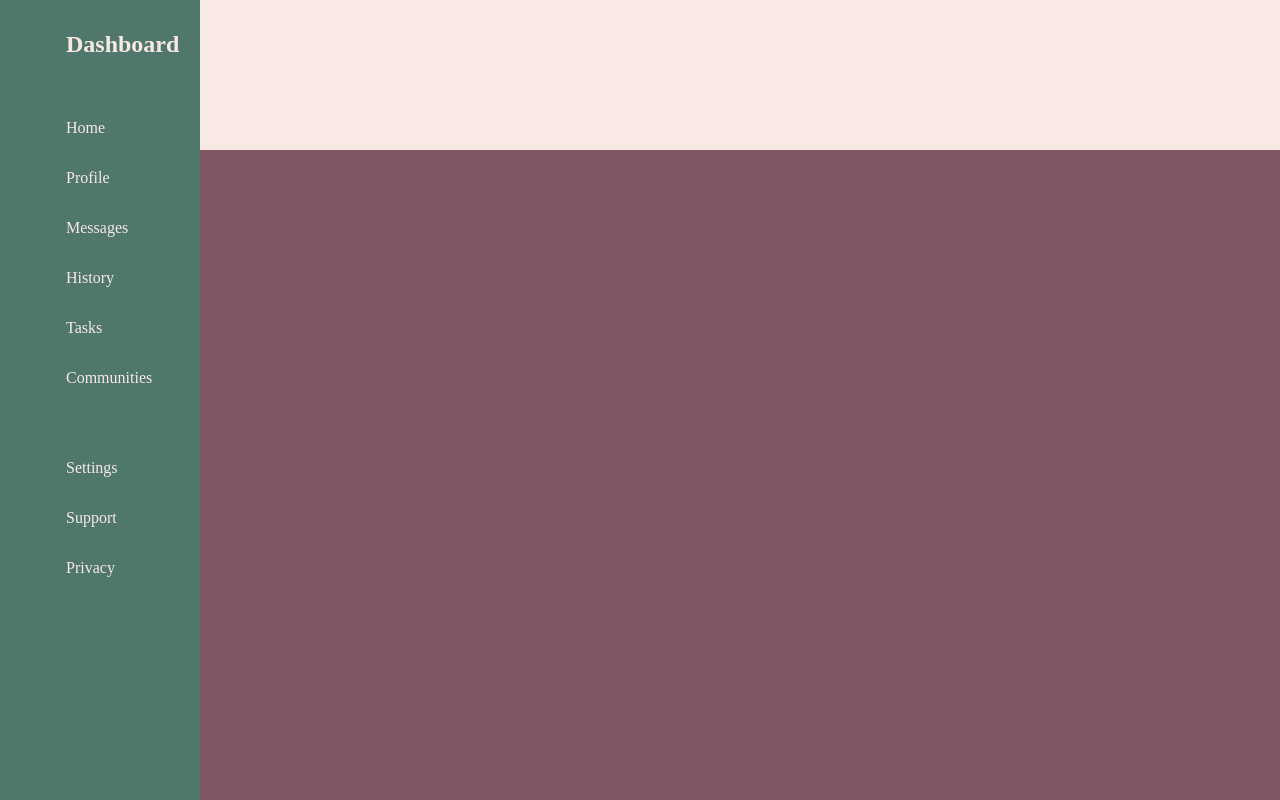
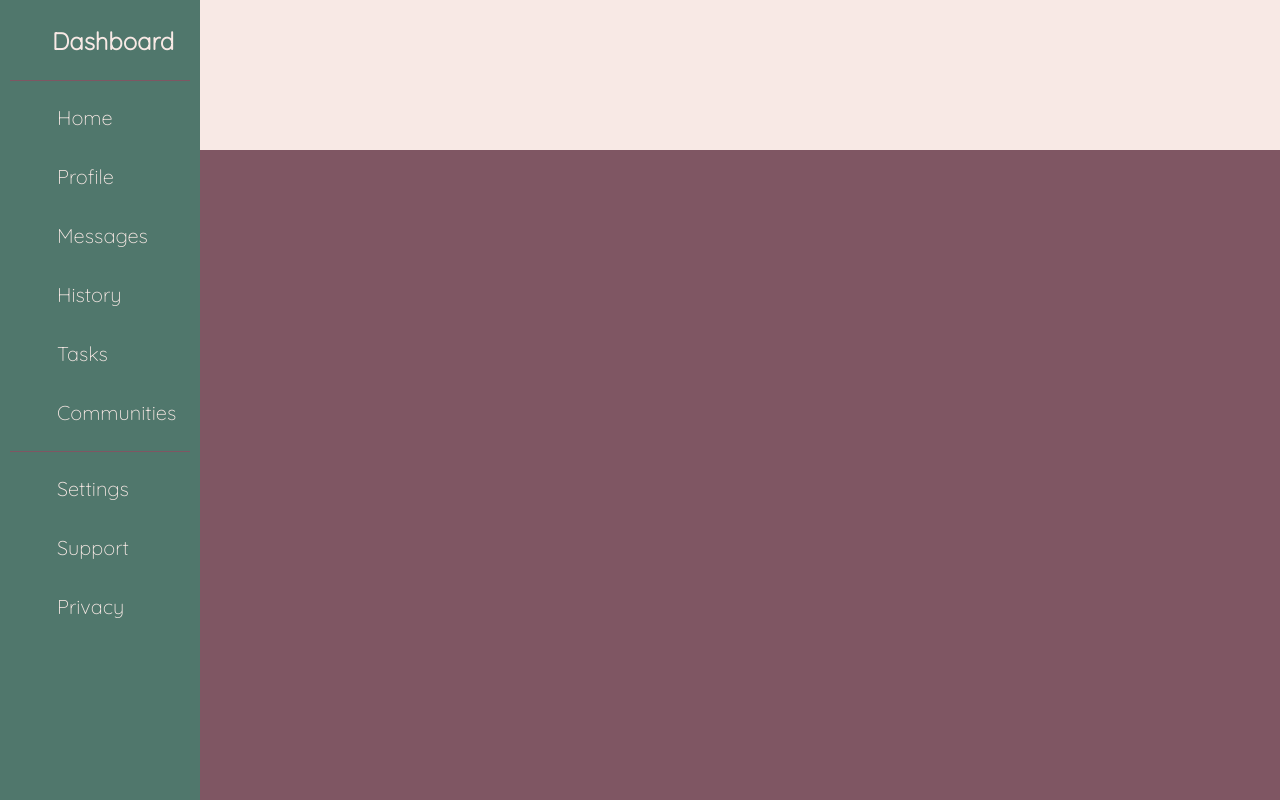
Before and after one commit to Sigolletes/admin_dashboard, a plain HTML site: page index.html in a window 1280 px wide. Drawn offline with Linux system fonts and the light colour scheme.

Commit message:
Do the sidebar

```diff
--- a/index.html
+++ b/index.html
@@ -9,63 +9,71 @@
 
     <link href="https://css.gg/css?=|box|bulb|clipboard|comment|community|home|lock|options|profile|time" rel="stylesheet">
 
+    <link rel="preconnect" href="https://fonts.googleapis.com">
+<link rel="preconnect" href="https://fonts.gstatic.com" crossorigin>
+<link href="https://fonts.googleapis.com/css2?family=Quicksand:wght@300&display=swap" rel="stylesheet">
+
     <title>Admin Dashboard</title>
 </head>
 
 <body>
 
     <section id="sidebar">
-        <div class="icon">
-            <i class="gg-box"></i>
+        <div id="dashboard" class="icon">
+            <div class="iconDiv"><i class="gg-box"></i></div>
             <h1>Dashboard</h1>
         </div>
 
         <nav id="nav">
             <div class="navDiv">
                 <div class="icon">
-                    <i class="gg-home"></i>
+                    <div class="iconDiv"><i class="gg-home"></i></div>
                     <a href="#">Home</a>
                 </div>
                 <div class="icon">
-                    <i class="gg-profile"></i>
+                    <div class="iconDiv"><i class="gg-profile"></i></div>
                     <a href="#">Profile</a>
                 </div>
                 <div class="icon">
-                    <i class="gg-comment"></i>
+                    <div class="iconDiv"><i class="gg-comment"></i></div>
                     <a href="#">Messages</a>
                 </div>
                 <div class="icon">
-                    <i class="gg-time"></i>
+                    <div class="iconDiv"><i class="gg-time"></i></div>
                     <a href="#">History</a>
                 </div>
                 <div class="icon">
-                    <i class="gg-clipboard"></i>
+                    <div class="iconDiv"><i class="gg-clipboard"></i></div>
                     <a href="#">Tasks</a>
                 </div>
                 <div class="icon">
-                    <i class="gg-community"></i>
+                    <div class="iconDiv"><i class="gg-community"></i></div>
                     <a href="#">Communities</a>
                 </div>
             </div>
 
             <div class="navDiv">
                 <div class="icon">
-                    <i class="gg-options"></i>
+                    <div class="iconDiv"><i class="gg-options"></i></div>
                     <a href="#">Settings</a>
                 </div>
                 <div class="icon">
-                    <i class="gg-bulb"></i>
+                    <div class="iconDiv"><i class="gg-bulb"></i></div>
                     <a href="#">Support</a>
                 </div>
                 <div class="icon">
-                    <i class="gg-lock"></i>
+                    <div class="iconDiv"><i class="gg-lock"></i></div>
                     <a href="#">Privacy</a>
                 </div>
             </div>
         </nav>
     </section>
 
-    <section id="header"></section>
+    <section id="header">
+
+
+
+    </section>
 
     <section id="main-content"></section>
 
--- a/style.css
+++ b/style.css
@@ -9,6 +9,8 @@
     --color1: rgb(80, 119, 108);
     --color2: rgb(248, 233, 229);
     --color3: rgb(127, 86, 99);
+
+    font-family: 'Quicksand', sans-serif;
 }
 
 body {
@@ -19,15 +21,27 @@ body {
 }
 
 i {
-    width: 50px;
-    height: 50px;
     color: var(--color2);
 }
 
 .icon {
+    display: grid;
+    grid-template-columns: 1fr 7fr;
+}
+
+#dashboard {
     display: flex;
-    flex-direction: row;
-    gap: 6px;
+    align-items: center;
+    gap: 15px;
+    border-bottom: 1px solid var(--color3);
+    padding-bottom: 1vh;
+}
+
+.iconDiv {
+    width: 27px;
+    height: 27px;
+    display: flex;
+    justify-content: center;
     align-items: center;
 }
 
@@ -35,27 +49,34 @@ i {
     background-color: var(--color1);
     color: var(--color2);
     padding: 5%;
+
     grid-area: 1 / 1 / 3 / 2;
 
     display: grid;
     grid-template-rows: 1fr 10fr;
-    gap: 3vh;
 }
 
 #nav {
     display: flex;
     flex-direction: column;
-    gap: 5vh;
 }
 
-#navDiv {
+.navDiv {
     display: flex;
     flex-direction: column;
-    gap: 3vh;
+    gap: 4vh;
+    padding-top: 3vh;
+}
+
+.navDiv:first-of-type {
+    padding-bottom: 3vh;
+    border-bottom: 1px solid var(--color3);
 }
 
 a {
     color: var(--color2);
+    margin-left: 20px;
+    font-size: 20px;
 }
 
 #header {
```
